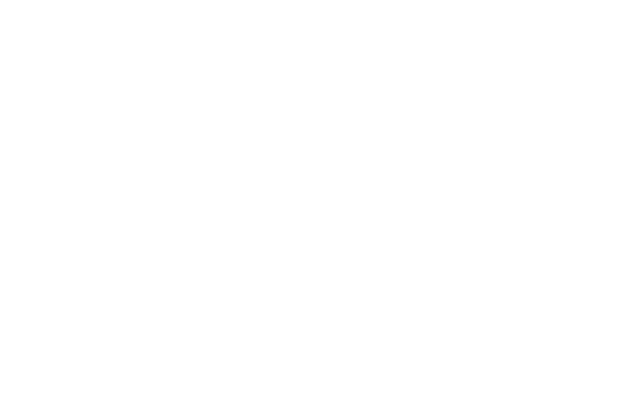
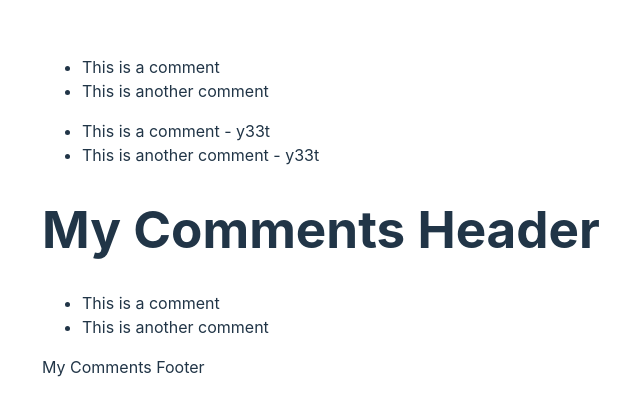
Before and after one commit to philfuster/components-practice, a React (Vite) app: page / in a window 1280 px wide. Shown: the part 191-606 px from the top of the page, without its empty margins (319-959 px from the left). Built offline with nearby package versions, Linux system fonts and the light colour scheme.

Commit message:
implement a re-usable List component and create a Comments component that uses it.

```diff
--- a/src/App.css
+++ b/src/App.css
@@ -2,41 +2,4 @@
 	max-width: 1280px;
 	margin: 0 auto;
 	padding: 2rem;
-	text-align: center;
 }
-
-.logo {
-	height: 6em;
-	padding: 1.5em;
-	will-change: filter;
-	transition: filter 300ms;
-}
-.logo:hover {
-	filter: drop-shadow(0 0 2em #646cffaa);
-}
-.logo.react:hover {
-	filter: drop-shadow(0 0 2em #61dafbaa);
-}
-
-@keyframes logo-spin {
-	from {
-		transform: rotate(0deg);
-	}
-	to {
-		transform: rotate(360deg);
-	}
-}
-
-@media (prefers-reduced-motion: no-preference) {
-	a:nth-of-type(2) .logo {
-		animation: logo-spin infinite 20s linear;
-	}
-}
-
-.card {
-	padding: 2em;
-}
-
-.read-the-docs {
-	color: #888;
-}
--- a/src/App.tsx
+++ b/src/App.tsx
@@ -1,7 +1,18 @@
 import "./App.css";
+import {
+	Comments,
+	CommentsWithHeaderAndFooter,
+	CommentsWithOwnListItem,
+} from "./components/CommentsList/Comments";
 
 function App() {
-	return <></>;
+	return (
+		<>
+			<Comments />
+			<CommentsWithOwnListItem />
+			<CommentsWithHeaderAndFooter />
+		</>
+	);
 }
 
 export default App;
--- /dev/null
+++ b/src/components/CommentsList/Comments.tsx
@@ -0,0 +1,45 @@
+import type { Comment } from "./types/comments";
+import List from "../List/List";
+
+const comments: Comment[] = [
+	{
+		id: "1",
+		content: "This is a comment",
+		date: "2021-10-10",
+	},
+	{
+		id: "2",
+		content: "This is another comment",
+		date: "2021-10-11",
+	},
+];
+
+const Comments = () => {
+	return (
+		<List<Comment> items={comments}>
+			{({ item, ListItem }) => <ListItem {...item} key={item.id} />}
+		</List>
+	);
+};
+
+const CommentsWithOwnListItem = () => {
+	return (
+		<List<Comment> items={comments}>
+			{({ item }) => <li key={item.id}>{`${item.content} - y33t`}</li>}
+		</List>
+	);
+};
+
+const CommentsWithHeaderAndFooter = () => {
+	return (
+		<List<Comment>
+			items={comments}
+			header={<h1>My Comments Header</h1>}
+			footer={<span>My Comments Footer</span>}
+		>
+			{({ item, ListItem }) => <ListItem {...item} key={item.id} />}
+		</List>
+	);
+};
+
+export { Comments, CommentsWithHeaderAndFooter, CommentsWithOwnListItem };
--- /dev/null
+++ b/src/components/CommentsList/types/comments.tsx
@@ -0,0 +1,5 @@
+export interface Comment {
+	id: string;
+	content: string;
+	date: string;
+}
--- /dev/null
+++ b/src/components/List/List.tsx
@@ -0,0 +1,29 @@
+import type { ItemBase, ListProps } from "./types/list";
+
+const ListItem = (props: ItemBase) => (
+	<li className="list-item">{props.content}</li>
+);
+
+const List = <TItem extends ItemBase>({
+	items,
+	header,
+	footer,
+	children,
+	className,
+	...props
+}: ListProps<TItem>) => {
+	return (
+		<div
+			className={`list-container${className ? ` ${className}` : ""}`}
+			{...props}
+		>
+			{header}
+			<ul className="list">
+				{items.map((item, index) => children({ item, index, ListItem }))}
+			</ul>
+			{footer}
+		</div>
+	);
+};
+
+export default List;
--- /dev/null
+++ b/src/components/List/types/list.ts
@@ -0,0 +1,26 @@
+import type { DetailedHTMLProps, HTMLAttributes, ReactNode } from "react";
+import type { Remap } from "../../../shared/utilityTypes";
+
+export interface ItemBase {
+	id: string;
+	content: string;
+}
+
+type NativeContainerProps = Remap<
+	DetailedHTMLProps<HTMLAttributes<HTMLDivElement>, HTMLDivElement>
+>;
+
+interface ListContainerProps extends Omit<NativeContainerProps, "children"> {}
+
+export interface ListItemInjectedProps<TItem extends ItemBase> {
+	item: TItem;
+	index: number;
+	ListItem: (props: ItemBase) => ReactNode;
+}
+
+export interface ListProps<TItem extends ItemBase> extends ListContainerProps {
+	items: TItem[];
+	children: (props: ListItemInjectedProps<TItem>) => ReactNode;
+	header?: ReactNode;
+	footer?: ReactNode;
+}
--- /dev/null
+++ b/src/shared/utilityTypes.ts
@@ -0,0 +1 @@
+export type Remap<TType> = { [Key in keyof TType]: TType[Key] };
```
